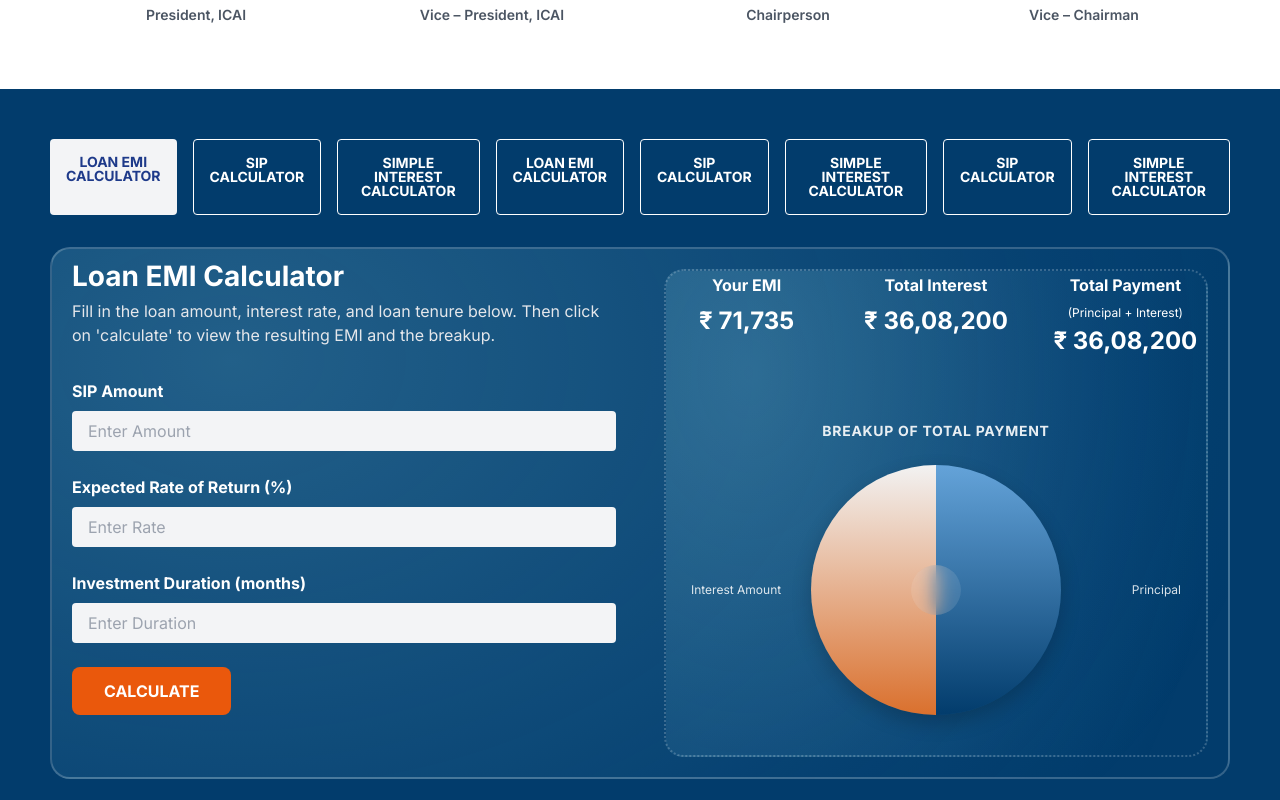
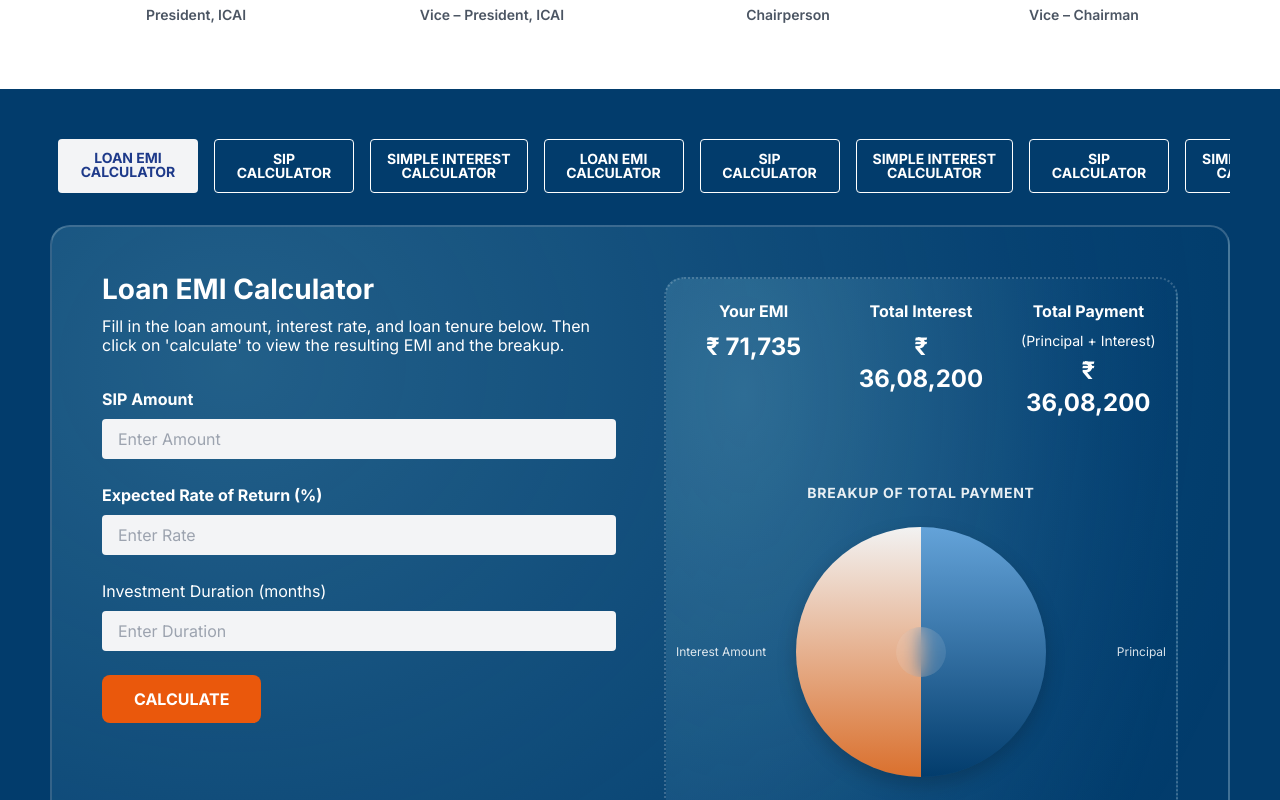
Before and after one commit to Priyanshu12-prince/icai, a React (Vite) app: page / in a window 1280 px wide. Shown: the part 1080-1880 px from the top of the page. Built offline with nearby package versions, Linux system fonts and the light colour scheme.

Commit message:
resposive till calculator

```diff
--- a/src/components/Calculator.jsx
+++ b/src/components/Calculator.jsx
@@ -35,116 +35,118 @@ const Calculator = () => {
     <section className=" calculatorSection">
       <div className="">
         {/* Calculator Tabs */}
-        <div className="flex gap-4 mb-8">
-          {calculatorTabs.map((tab) => (
+        <div className="w-full overflow-x-auto">
+          <div className="flex gap-4 mb-8 w-max px-2 lg:mx-auto">
+            {calculatorTabs.map((tab, index) => (
               <div
-              key={tab.id}
-              className={`tabText mx-auto px-4 py-4 rounded text-center font-bold text-sm ${tab.active
+                key={index}
+                className={`tabText min-w-[140px] px-4 py-3 rounded text-center font-bold whitespace-pre-line text-xs sm:text-sm md:text-base ${tab.active
                   ? 'bg-gray-100 text-blue-900'
                   : 'border border-white text-white'
                   }`}
               >
-              {tab.label.split('\n').map((line, i) => (
-                <div key={i}>{line}</div>
-              ))}
+                {tab.label}
               </div>
             ))}
           </div>
+        </div>
 
-        <div className="grid grid-cols-1 lg:grid-cols-2 gap-12  CalculatorContainer">
+
+        <div className=" grid grid-cols-1 lg:grid-cols-2 gap-12  CalculatorContainer">
           {/* Left Column - Form */}
-          <div className="text-white">
-            <h2 className="text-3xl font-bold mb-4  calText ">Loan EMI Calculator</h2>
-            <p className="mb-8 text-gray-200">
+          <div className="text-white px-4 sm:px-0 max-w-xl mx-auto">
+            <h2 className="text-2xl sm:text-3xl font-bold mb-4 sm:text-left calText">
+              Loan EMI Calculator
+            </h2>
+
+            <p className="mb-8 calDis">
               Fill in the loan amount, interest rate, and loan tenure below.
               Then click on 'calculate' to view the resulting EMI and the breakup.
             </p>
 
             <div className="space-y-6">
               <div>
-                <label className="block font-bold mb-2">SIP Amount</label>
+                <label className="block font-bold mb-2 text-sm sm:text-base">SIP Amount</label>
                 <input
                   type="text"
                   name="sipAmount"
                   value={formData.sipAmount}
                   onChange={handleInputChange}
                   placeholder="Enter Amount"
-                  className="w-full px-4 py-2 bg-gray-100 text-gray-900 rounded"
+                  className="w-full px-3 py-2 sm:px-4 bg-gray-100 text-gray-900 rounded text-sm sm:text-base"
                 />
               </div>
 
               <div>
-                <label className="block font-bold mb-2">Expected Rate of Return (%)</label>
+                <label className="block font-bold mb-2 text-sm sm:text-base">Expected Rate of Return (%)</label>
                 <input
                   type="text"
                   name="rateOfReturn"
                   value={formData.rateOfReturn}
                   onChange={handleInputChange}
                   placeholder="Enter Rate"
-                  className="w-full px-4 py-2 bg-gray-100 text-gray-900 rounded"
+                  className="w-full px-3 py-2 sm:px-4 bg-gray-100 text-gray-900 rounded text-sm sm:text-base"
                 />
               </div>
 
               <div>
-                <label className="block font-bold mb-2">Investment Duration (months)</label>
+                <label className="block font-inter mb-2 text-sm sm:text-base">Investment Duration (months)</label>
                 <input
                   type="text"
                   name="investmentDuration"
                   value={formData.investmentDuration}
                   onChange={handleInputChange}
                   placeholder="Enter Duration"
-                  className="w-full px-4 py-2 bg-gray-100 text-gray-900 rounded"
+                  className="w-full px-3 py-2 sm:px-4 bg-gray-100 text-gray-900 rounded text-sm sm:text-base"
                 />
               </div>
 
               <button
                 onClick={handleCalculate}
-                className="bg-orange-600 hover:bg-orange-700 text-white px-8 py-3 rounded-lg font-bold transition-colors"
+                className="bg-orange-600 hover:bg-orange-700 text-white  sm:w-auto px-6 sm:px-8 py-2 sm:py-3 rounded-lg font-bold transition-colors"
               >
                 CALCULATE
               </button>
             </div>
           </div>
 
+
           {/* Right Column - Results */}
-          <div className="text-white barGraph">
-            <div className="grid grid-cols-3 gap-8 mb-8 text-center">
+          <div className="text-white barGraph px-4 sm:px-6 md:px-10 py-6">
+            {/* EMI Summary - responsive grid */}
+            <div className="grid grid-cols-1 sm:grid-cols-2 lg:grid-cols-3 gap-6 sm:gap-8 mb-8 text-center">
               <div>
-                <h3 className="font-bold mb-2">Your EMI</h3>
-                <p className="text-2xl font-bold">₹ 71,735</p>
+                <h3 className="font-bold mb-2 text-sm sm:text-base">Your EMI</h3>
+                <p className="text-xl sm:text-2xl font-bold">₹ 71,735</p>
               </div>
               <div>
-                <h3 className="font-bold mb-2">Total Interest</h3>
-                <p className="text-2xl font-bold">₹ 36,08,200</p>
+                <h3 className="font-bold mb-2 text-sm sm:text-base">Total Interest</h3>
+                <p className="text-xl sm:text-2xl font-bold">₹ 36,08,200</p>
               </div>
               <div>
-                <h3 className="font-bold mb-2">Total Payment</h3>
-                <p className="text-xs mb-1">(Principal + Interest)</p>
-                <p className="text-2xl font-bold">₹ 36,08,200</p>
+                <h3 className="font-bold mb-2 text-sm sm:text-base">Total Payment</h3>
+                <p className="text-xs sm:text-sm mb-1">(Principal + Interest)</p>
+                <p className="text-xl sm:text-2xl font-bold">₹ 36,08,200</p>
               </div>
             </div>
 
-            {/* CSS Pie Chart */}
-            <div className="rounded-lg p-8 text-center">
-              <h4 className="font-bold mb-6 text-sm tracking-wider opacity-90">BREAKUP OF TOTAL PAYMENT</h4>
+            {/* Pie Chart Section */}
+            <div className="rounded-lg p-4 sm:p-8 text-center">
+              <h4 className="font-bold mb-4 sm:mb-6 text-xs sm:text-sm tracking-wider opacity-90">
+                BREAKUP OF TOTAL PAYMENT
+              </h4>
 
+              <div className="flex flex-col items-center sm:flex-row sm:justify-center sm:gap-6">
                 <div className="chart-container-calc">
                   <div className="pie-chart-calc">
-                  {/* Left half - Interest Amount (Orange) */}
                     <div className="pie-half-calc left-half-calc">
                       <div className="pie-segment-calc orange-gradient-calc"></div>
                     </div>
-
-                  {/* Right half - Principal (Blue) */}
                     <div className="pie-half-calc right-half-calc">
                       <div className="pie-segment-calc blue-gradient-calc"></div>
                     </div>
-
-                  {/* Center circle for 3D effect */}
                     <div className="center-circle-calc"></div>
                   </div>
-
-                {/* Labels */}
                   <div className="chart-labels-calc">
                     <div className="label-calc left-label-calc">Interest Amount</div>
                     <div className="label-calc right-label-calc">Principal</div>
@@ -153,6 +155,9 @@ const Calculator = () => {
               </div>
             </div>
           </div>
+
+
+        </div>
       </div>
     </section>
   );
--- a/src/components/LandingPage.jsx
+++ b/src/components/LandingPage.jsx
@@ -21,8 +21,8 @@ const LandingPage = () => {
         <div className="flex items-center justify-center gap-4 mb-4">
 
           <div className="text-center mt-[50px]">
-            <div className="text-8xl font-bold imageText mb-[20px]">वित्तीय ज्ञान </div>
-            <div className="text-8xl font-bold imageText">ICAI का अभिमान </div>
+            <div className=" font-bold imageText mb-[20px]">वित्तीय ज्ञान </div>
+            <div className=" font-bold imageText">ICAI का अभिमान </div>
           </div>
 
         </div>
--- a/src/css/calculator.css
+++ b/src/css/calculator.css
@@ -21,15 +21,13 @@
     ;
     border: 2px dotted #FFFFFF33;
     border-radius: 20px;
-    padding: 2px;
+    padding: 20px;
 }
 
 .CalculatorContainer {
-    background: radial-gradient(90.16% 143.01% at 15.32% 21.04%, rgba(165, 239, 255, 0.2) 0%, rgba(110, 191, 244, 0.0447917) 77.08%, rgba(70, 144, 213, 0) 100%)
-        /* warning: gradient uses a rotation that is not supported by CSS and may not behave as expected */
-    ;
+    background: radial-gradient(90.16% 143.01% at 15.32% 21.04%, rgba(165, 239, 255, 0.2) 0%, rgba(110, 191, 244, 0.0447917) 77.08%, rgba(70, 144, 213, 0) 100%);
     border: 2px solid #FFFFFF33;
-    padding: 20px;
+    padding: 50px ;
     border-radius: 20px;
     font-family: Inter;
 }
@@ -38,7 +36,14 @@
     font-family: Inter;
     font-weight: 700;
     font-size: 28px;
-    line-height: 14px;
+    line-height: 24px;
+}
+.calDis {
+    font-family: Inter;
+    font-weight: 400;
+    font-size: 16px;
+    line-height: 19px;
+    color: #FFFFFF;
 }
 
 .kText {
@@ -179,6 +184,12 @@
 }
 
 @media (max-width: 768px) {
+  .calculatorSection {
+    padding: 20px;
+  }
+  .CalculatorContainer {
+    padding: 10px;
+  }
   .pie-chart-calc {
     width: 200px;
     height: 200px;
@@ -187,15 +198,16 @@
   .chart-labels-calc {
     width: 300px;
     height: 200px;
+
   }
 
   .left-label-calc {
-    left: -50px;
+    left: -10px;
     font-size: 11px;
   }
 
   .right-label-calc {
-    right: -50px;
+    right: -5px;
     font-size: 11px;
   }
 
--- a/src/css/header.css
+++ b/src/css/header.css
@@ -8,6 +8,7 @@
 .imageText {
     font-weight: 700;
     line-height: 100%;
+    font-size: 100px;
 
 }
 
@@ -108,7 +109,10 @@
 
 /* Responsive breakpoints */
 @media (max-width: 640px) {
-  /* Extra small screens */
+
+  .imageText{
+    font-size: 40px;
+  }
   .header-container {
     padding-left: 1rem;
     padding-right: 1rem;
```
Lines whose indentation alone changed are shown as unchanged.
